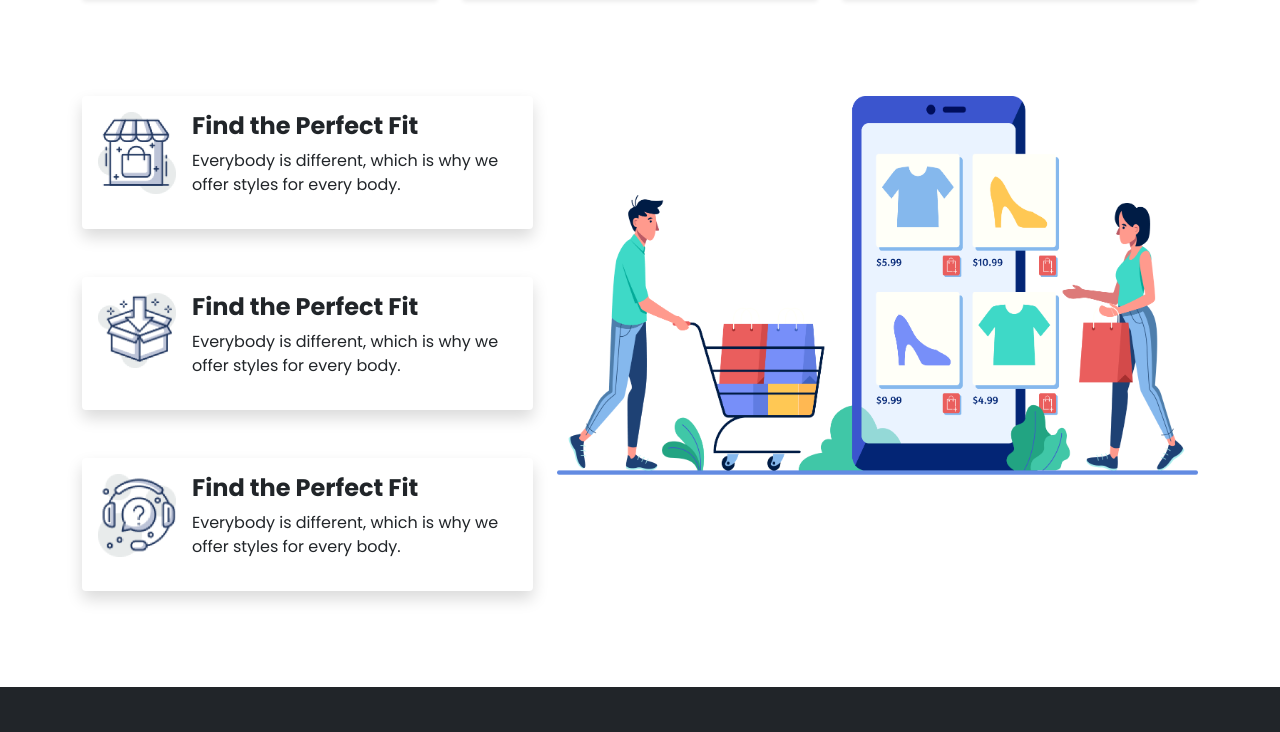
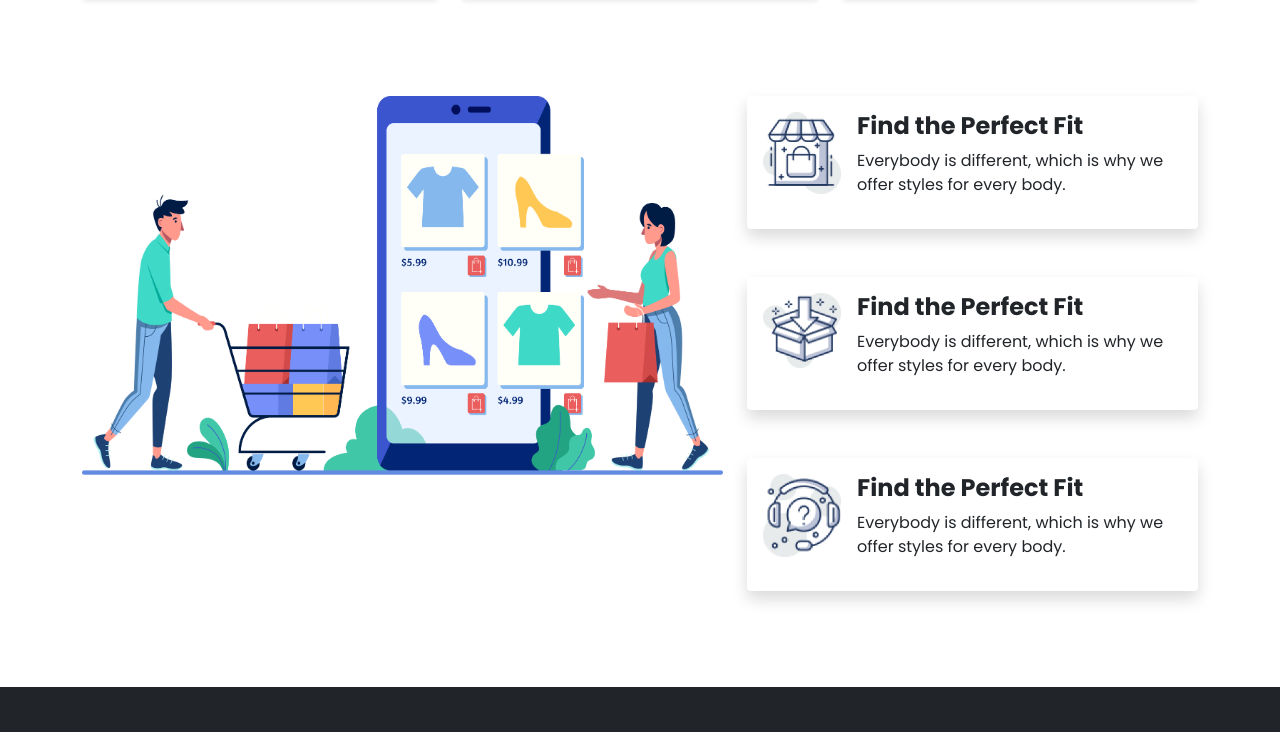
Before and after one commit to mdohidurzaman/penguin-fashion, a plain HTML site: page index.html in a window 1280 px wide. Shown: the part 2377-3109 px from the top of the page. Drawn offline with Linux system fonts and the light colour scheme.

Commit message:
Added order option in shopping section

```diff
--- a/index.html
+++ b/index.html
@@ -245,8 +245,8 @@
       </section>
       <section>
         <div class="container my-5">
-          <div class="row">
-            <div class="col-12 col-sm-12 col-md-12 col-lg-5">
+          <div class="row d-flex">
+            <div class="col-12 col-sm-12 col-md-12 col-lg-5 order-md-2 order-sm-2">
               <div class="shopping__left">
                 <div class="shopping__item shadow p-3 mb-5 bg-body rounded d-flex">
                     <div class="icon">
@@ -280,7 +280,7 @@
                 </div>
               </div>
             </div>
-            <div class="col-12 col-sm-12 col-md-12 col-lg-7">
+            <div class="col-12 col-sm-12 col-md-12 col-lg-7 order-md-1 order-sm-1">
               <div class="shopping__right">
                 <img class="pb-5 img-fluid" src="images/shopping.png" alt="" />
               </div>
```
